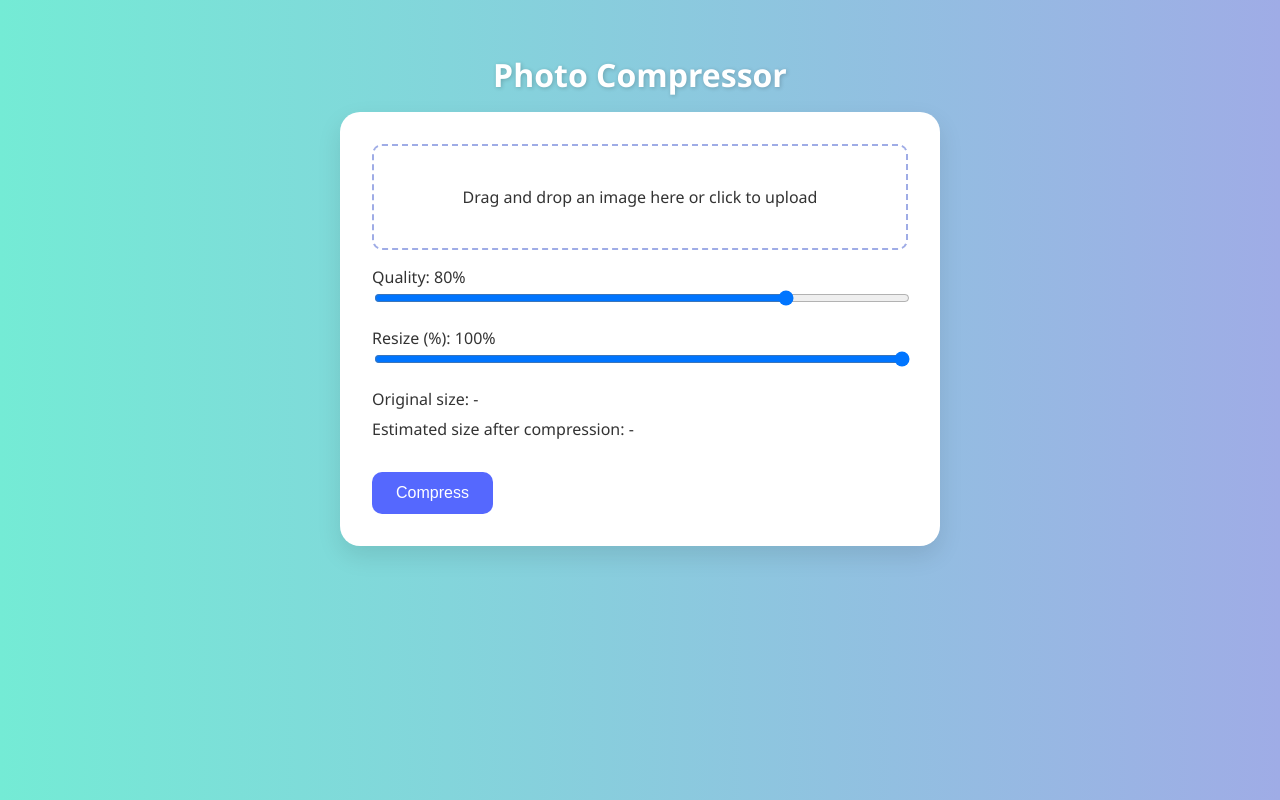
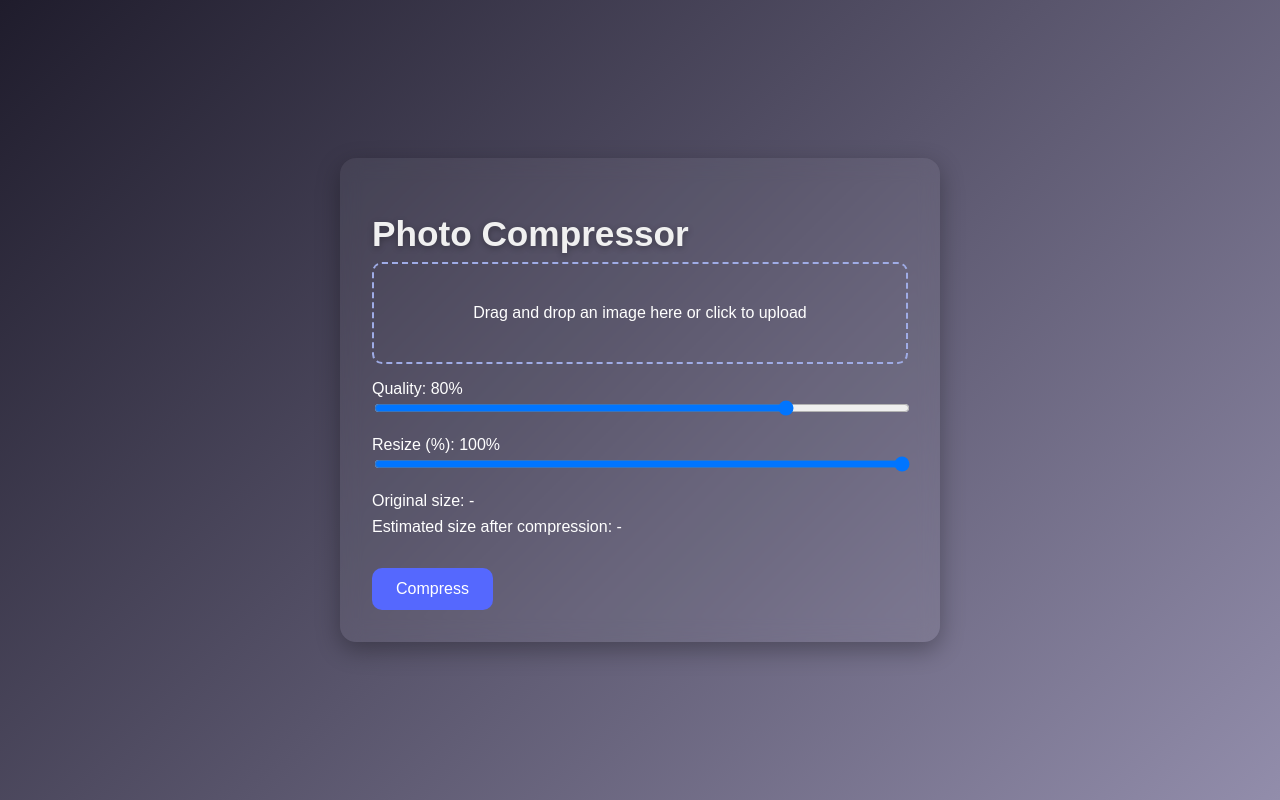
Before and after one commit to DX4GREY/photo-compressor, a plain HTML site: page index.html in a window 1280 px wide. Drawn offline with Linux system fonts and the light colour scheme.

Commit message:
Change a style

```diff
--- a/css/style.css
+++ b/css/style.css
@@ -2,30 +2,33 @@
       box-sizing: border-box;
     }
     body {
-      font-family: 'Segoe UI', Tahoma, Geneva, Verdana, sans-serif;
-      background: linear-gradient(to right, #74ebd5, #9face6);
-      min-height: 100vh;
+      font-family: 'Poppins', sans-serif;
+      background: linear-gradient(135deg, #1f1c2c, #928dab);
+      color: #f0f0f0;
       margin: 0;
       padding: 2rem;
       display: flex;
-      flex-direction: column;
+      justify-content: center;
       align-items: center;
-      justify-content: flex-start;
-      animation: fadeIn 1s ease;
+      min-height: 100vh;
     }
+
+    .card {
+      background: rgba(255, 255, 255, 0.05);
+      padding: 2rem;
+      border-radius: 1rem;
+      max-width: 600px;
+      width: 100%;
+      box-shadow: 0 8px 24px rgba(0, 0, 0, 0.3);
+      backdrop-filter: blur(10px);
+      animation: fadeIn 1s ease-in-out;
+    }
+
     h1 {
-      color: #fff;
-      margin-bottom: 1rem;
-      text-shadow: 1px 1px 4px rgba(0, 0, 0, 0.2);
-    }
-    .card {
-      background: #fff;
-      border-radius: 20px;
-      box-shadow: 0 10px 25px rgba(0,0,0,0.1);
-      padding: 2rem;
-      width: 100%;
-      max-width: 600px;
-      animation: slideUp 0.8s ease;
+      font-size: 2.2rem;
+      margin-bottom: 0.5rem;
+      font-weight: 800;
+      text-shadow: 0 2px 6px rgba(0,0,0,0.3);
     }
     .drop-zone {
       border: 2px dashed #9face6;
@@ -60,7 +63,7 @@
       transform: scale(1.05);
     }
     label, p {
-      color: #333;
+      color: #fff;
       margin: 0.5rem 0;
     }
     input[type="range"] {
--- a/index.html
+++ b/index.html
@@ -6,8 +6,8 @@
   <link rel="stylesheet" href="./css/style.css">
 </head>
 <body>
+  <div class="card">
   <h1>Photo Compressor</h1>
-  <div class="card">
     <div class="drop-zone" id="drop-zone">
       <p>Drag and drop an image here or click to upload</p>
       <input type="file" id="file-input" accept="image/*" hidden />
```
